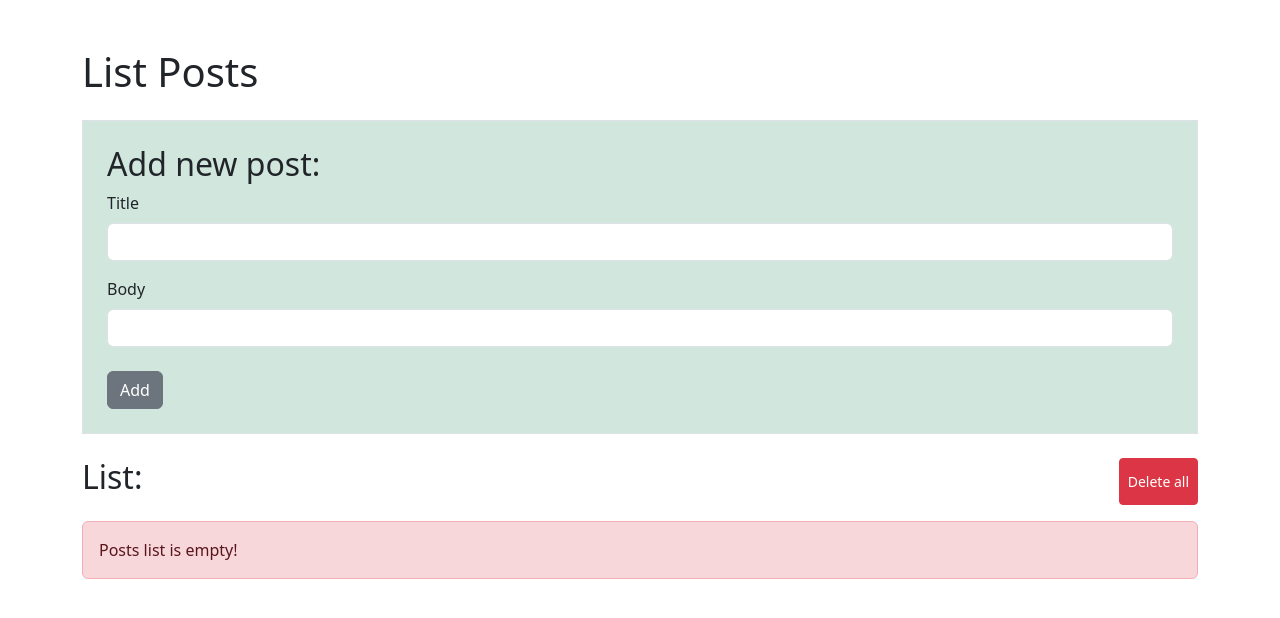
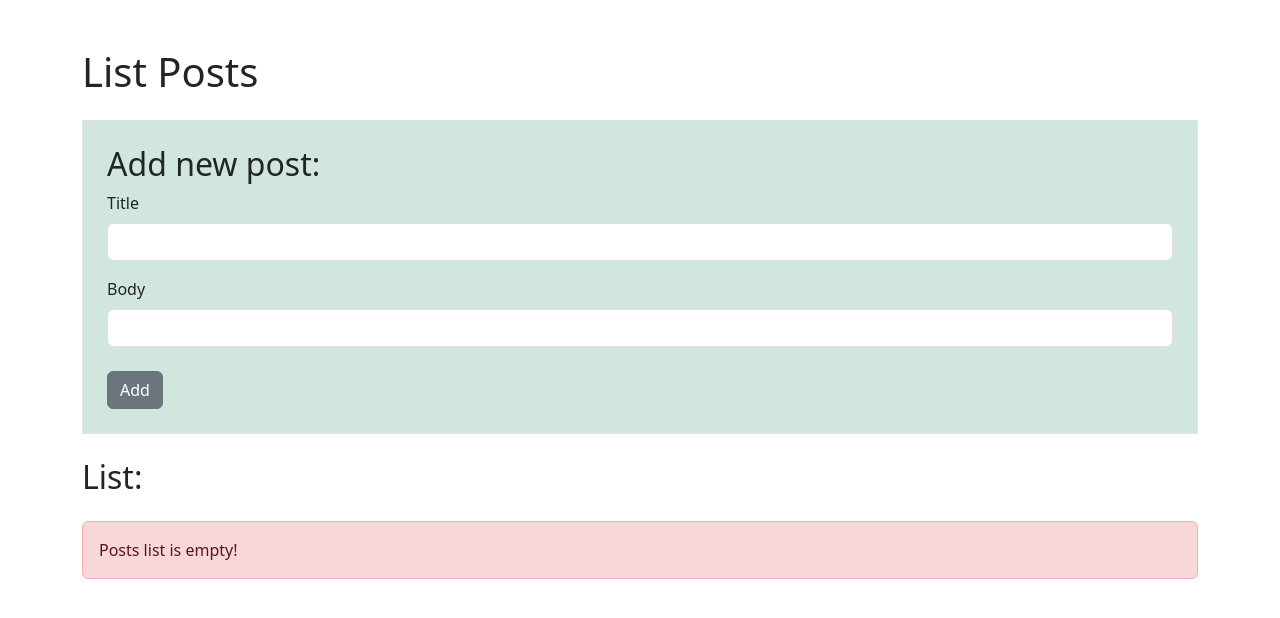
Before and after one commit to Manzadey/vue-project, a Vue app: page / in a window 1280 px wide. Shown: the top 618 px of the page. Built offline with nearby package versions, Linux system fonts and the light colour scheme.

Commit message:
Update List.vue
refactoring show list and btn delete

```diff
--- a/src/components/List.vue
+++ b/src/components/List.vue
@@ -4,6 +4,12 @@ export default {
     posts: {
       type: Array,
       default: []
+    }
+  },
+
+  data() {
+    return {
+      postExists: false,
     }
   },
 
@@ -14,6 +20,12 @@ export default {
     deletePosts() {
       this.$emit('deleteAll');
     }
+  },
+
+  computed: {
+    postExists() {
+      return this.posts.length > 0;
+    }
   }
 }
 </script>
@@ -22,10 +34,10 @@ export default {
   <div>
     <div class="d-flex justify-content-between">
       <h2>List:</h2>
-      <button class="btn btn-danger btn-sm" @click.prevent="deletePosts">Delete all</button>
+      <button class="btn btn-danger btn-sm" @click.prevent="deletePosts" v-if="postExists">Delete all</button>
     </div>
     <div class="mt-3">
-      <ul class="list-group" v-if="posts.length > 0">
+      <ul class="list-group" v-if="postExists">
         <li class="list-group-item" v-for="post in posts">
           <div class="d-flex justify-content-between">
             <div>
```
